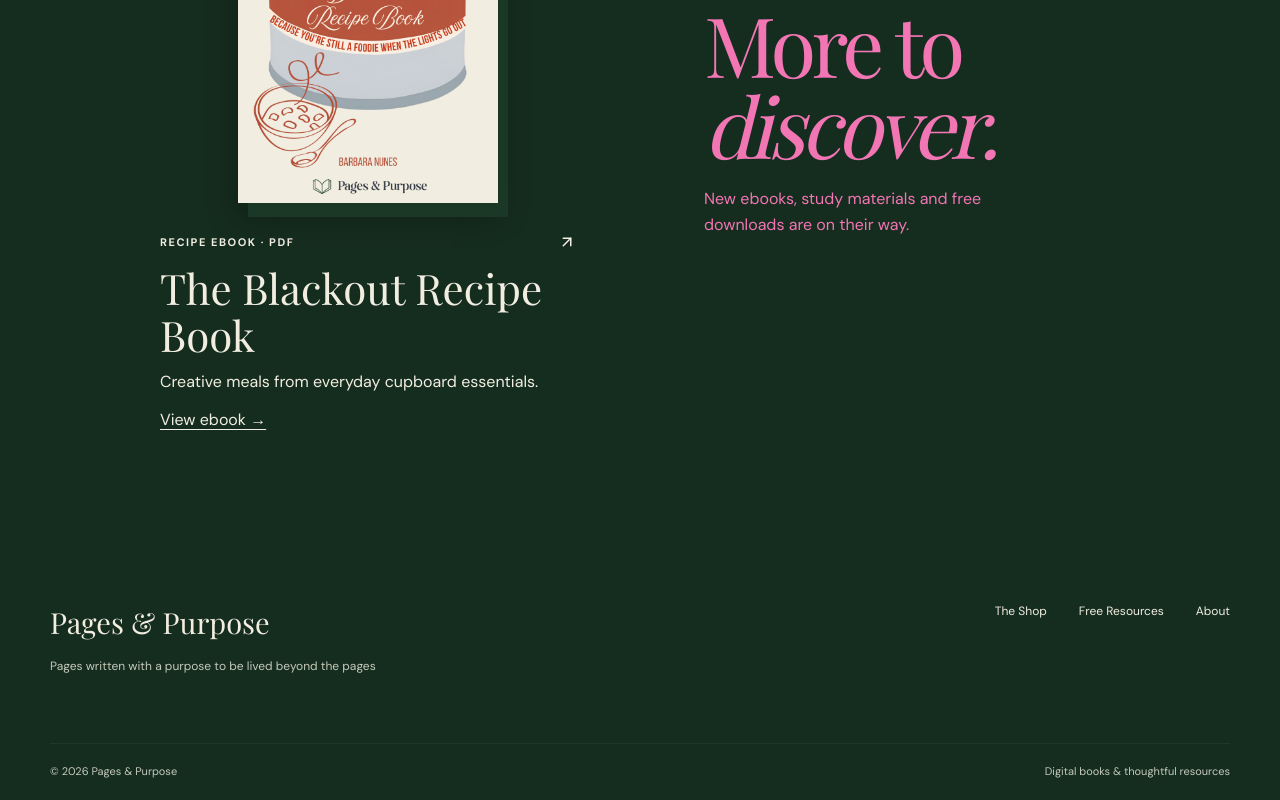
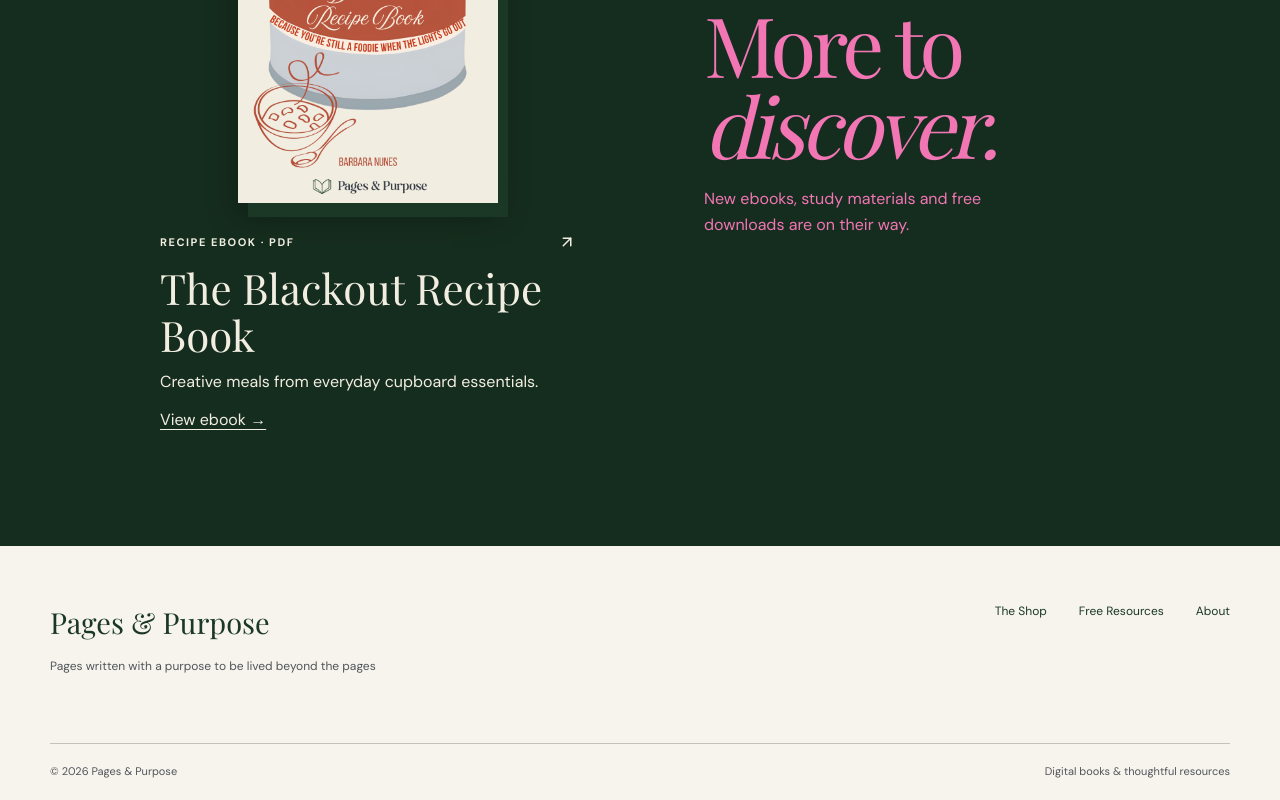
Before and after one commit to SatlerNunes/pagesandpurpose, a Next.js app: page /shop in a window 1280 px wide. Shown: the part 676-1476 px from the top of the page. Built offline with nearby package versions, Linux system fonts and the light colour scheme; a web font is replaced by a local one.

Commit message:
Add files via upload

```diff
--- a/app/shop/store.module.css
+++ b/app/shop/store.module.css
@@ -117,3 +117,10 @@
     padding-top: 36px;
   }
 }
+
+:global(main):has(.store) + :global(.footer) {
+  --on-green-muted: var(--muted);
+  --green-hover: var(--line);
+  background: var(--paper);
+  color: var(--green);
+}
```
